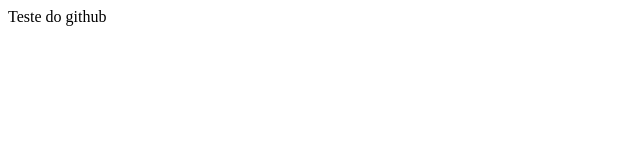
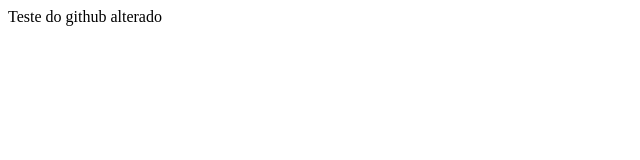
Before and after one commit to RodrigoFigueiredo346/TestedoGit, a plain HTML site: page index.html in a window 1280 px wide. Shown: the full height of the page, 0-640 px from the left. Drawn offline with Linux system fonts and the light colour scheme.

Commit message:
first cit

```diff
--- a/index.html
+++ b/index.html
@@ -5,6 +5,6 @@
     <title>Title</title>
 </head>
 <body>
-Teste do github
+Teste do github alterado
 </body>
 </html>
```
Also changed, not shown: teste.html (added).
